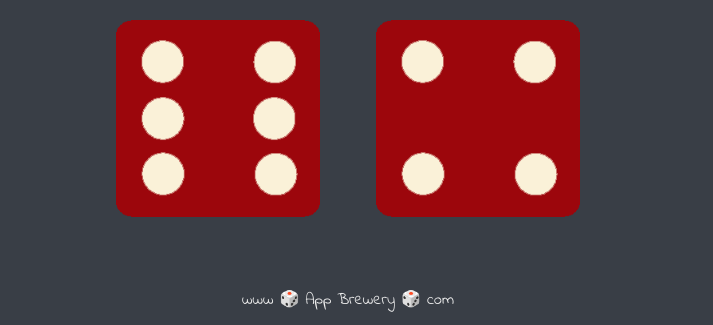
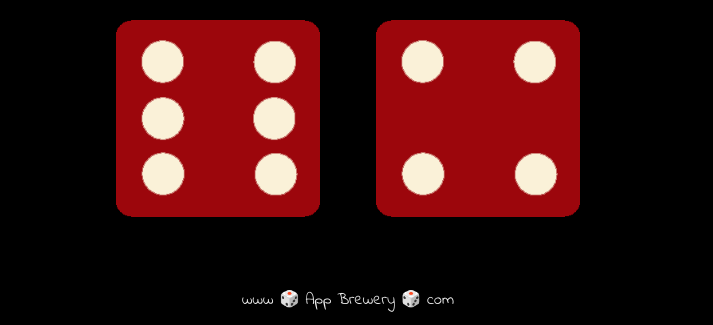
Before and after one commit to maaviah17/Dice_Game, a plain HTML site: page index.html in a window 1280 px wide. Shown: the part 475-800 px from the top of the page, without its empty margins (292-1005 px from the left). Drawn offline with Linux system fonts and the light colour scheme.

Commit message:
Update styles.css

```diff
--- a/styles.css
+++ b/styles.css
@@ -11,7 +11,7 @@
 }
 
 body {
-  background-color: #393E46;
+  background-color: rgb(0,0,0);
 }
 
 h1 {
```
